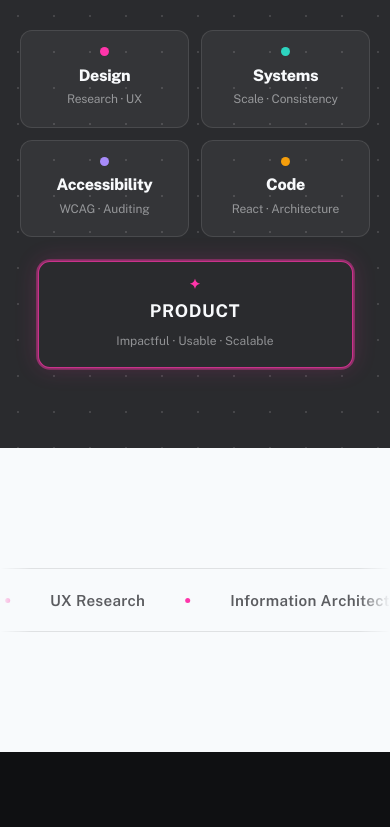
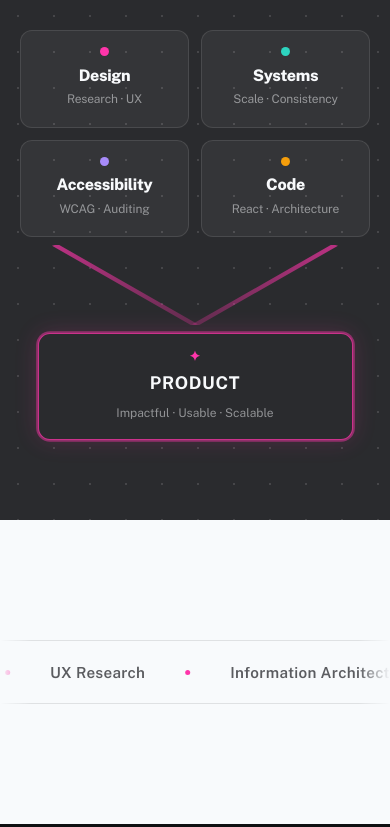
Before and after one commit to wenreidesign/wenrei-portfolio, a React (Vite) app: page / in a window 390 px wide. Shown: the part 6209-7036 px from the top of the page. Built offline with nearby package versions, Linux system fonts and the light colour scheme.

Commit message:
feat: add SVG connectors to mobile circuit diagram showing convergence to PRODUCT

```diff
--- a/src/components/CircuitSection.jsx
+++ b/src/components/CircuitSection.jsx
@@ -201,6 +201,26 @@ export default function CircuitSection() {
               </div>
             ))}
           </div>
+
+          {/* SVG Connectors */}
+          <svg className="circuit-mobile__connectors" viewBox="0 0 100 60" preserveAspectRatio="none">
+            {/* Lines from 4 corners to center */}
+            <line x1="10" y1="0" x2="50" y2="60" stroke="url(#gradientLeft)" strokeWidth="2" />
+            <line x1="90" y1="0" x2="50" y2="60" stroke="url(#gradientRight)" strokeWidth="2" />
+            <line x1="10" y1="0" x2="50" y2="60" stroke="url(#gradientLeft)" strokeWidth="2" opacity="0.3" />
+            <line x1="90" y1="0" x2="50" y2="60" stroke="url(#gradientRight)" strokeWidth="2" opacity="0.3" />
+            <defs>
+              <linearGradient id="gradientLeft" x1="0%" y1="0%" x2="100%" y2="100%">
+                <stop offset="0%" stopColor="#fe35aa" stopOpacity="0.6" />
+                <stop offset="100%" stopColor="#fe35aa" stopOpacity="0.2" />
+              </linearGradient>
+              <linearGradient id="gradientRight" x1="100%" y1="0%" x2="0%" y2="100%">
+                <stop offset="0%" stopColor="#fe35aa" stopOpacity="0.6" />
+                <stop offset="100%" stopColor="#fe35aa" stopOpacity="0.2" />
+              </linearGradient>
+            </defs>
+          </svg>
+
           <div className="circuit-mobile__product">
             <span className="circuit-node__star" aria-hidden="true">✦</span>
             <strong>PRODUCT</strong>
--- a/src/styles/pages.css
+++ b/src/styles/pages.css
@@ -642,7 +642,14 @@
   display: grid;
   grid-template-columns: repeat(2, 1fr);
   gap: 0.75rem;
-  margin-bottom: 1.5rem;
+  margin-bottom: 0.5rem;
+}
+
+.circuit-mobile__connectors {
+  width: 100%;
+  height: 80px;
+  display: block;
+  margin: 0.5rem 0;
 }
 
 .circuit-mobile__card {
```
